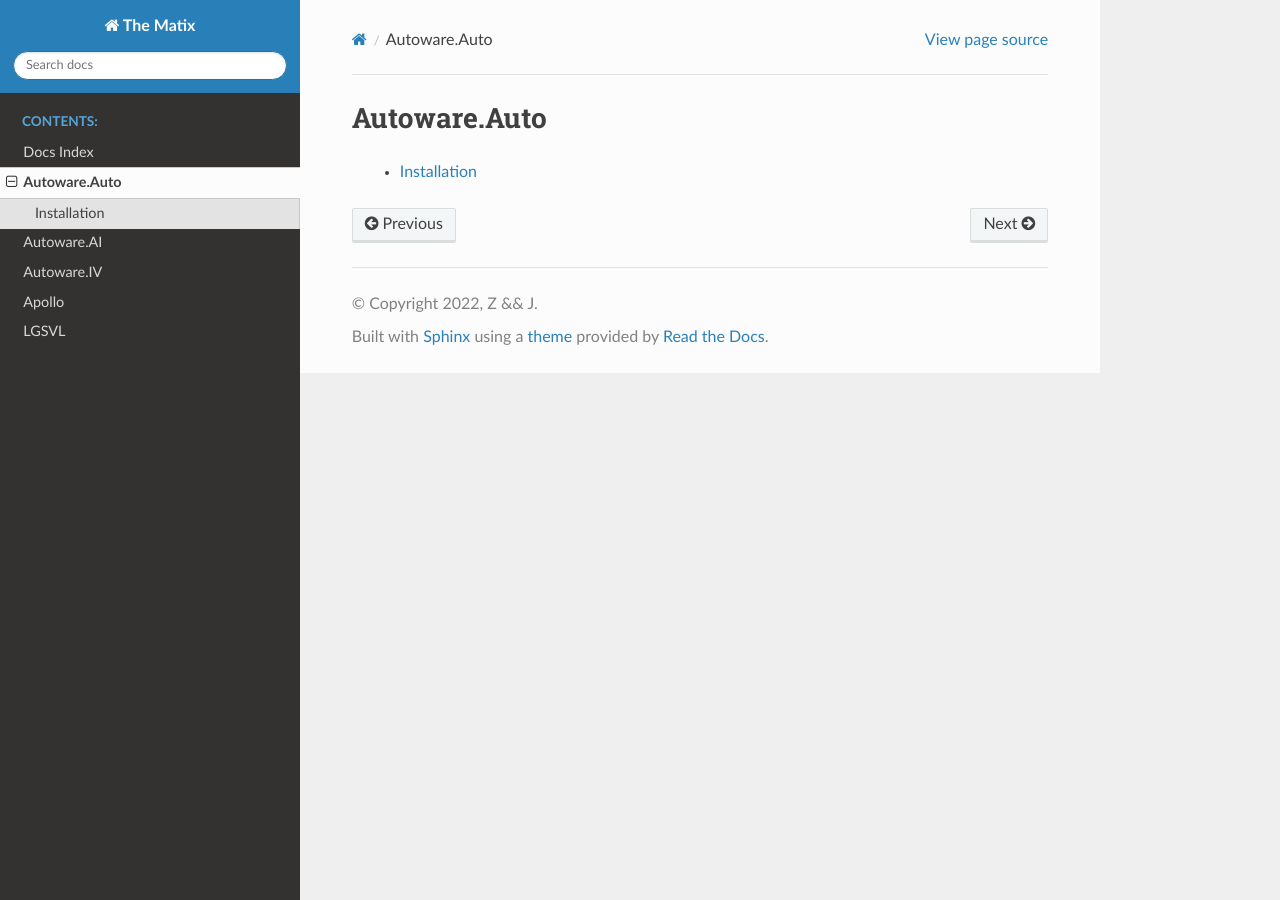
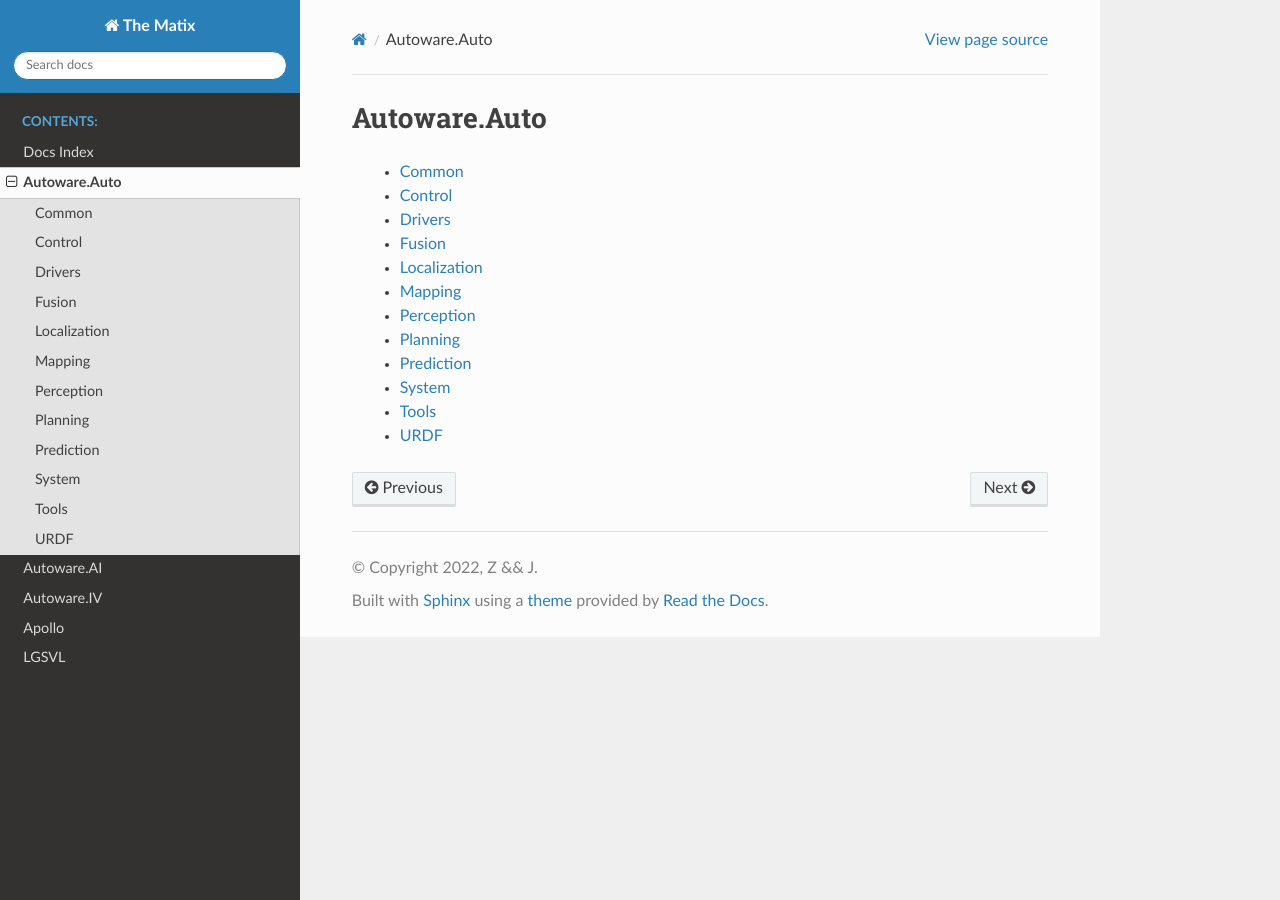
Before and after one commit to iverson-fa/The-Matrix, a Sphinx documentation site: the page built from source/Autoware.Auto/index.rst, in a window 1280 px wide. Built offline with Sphinx 7.4.7 and the Read the Docs theme 2.0.0, drawn with Linux system fonts in a browser that asks for light colours.

Commit message:
update Autoware.Auto architectures

```diff
--- /dev/null
+++ b/source/Autoware.Auto/Control.md
@@ -0,0 +1 @@
+# Control
--- /dev/null
+++ b/source/Autoware.Auto/Drivers.md
@@ -0,0 +1 @@
+# Drivers
--- /dev/null
+++ b/source/Autoware.Auto/Fusion.md
@@ -0,0 +1 @@
+# Fusion
--- /dev/null
+++ b/source/Autoware.Auto/Localization.md
@@ -0,0 +1 @@
+# Localization
--- /dev/null
+++ b/source/Autoware.Auto/Mapping.md
@@ -0,0 +1 @@
+# Mapping
--- /dev/null
+++ b/source/Autoware.Auto/Perception.md
@@ -0,0 +1 @@
+# Perception
--- /dev/null
+++ b/source/Autoware.Auto/Planning.md
@@ -0,0 +1 @@
+# Planning
--- /dev/null
+++ b/source/Autoware.Auto/Prediction.md
@@ -0,0 +1 @@
+# Prediction
--- /dev/null
+++ b/source/Autoware.Auto/System.md
@@ -0,0 +1 @@
+# System
--- /dev/null
+++ b/source/Autoware.Auto/Tools.md
@@ -0,0 +1 @@
+# Tools
--- /dev/null
+++ b/source/Autoware.Auto/URDF.md
@@ -0,0 +1 @@
+# URDF
--- a/source/Autoware.Auto/index.rst
+++ b/source/Autoware.Auto/index.rst
@@ -4,4 +4,15 @@
  .. toctree::
     :maxdepth: 2
 
-    Installation
+    Common
+    Control
+    Drivers
+    Fusion
+    Localization
+    Mapping
+    Perception
+    Planning
+    Prediction
+    System
+    Tools
+    URDF
```
Also changed, not shown: source/Autoware.Auto/Common.md (added, +26 -0 lines), source/Docs_index.md (+1 -0 lines).
